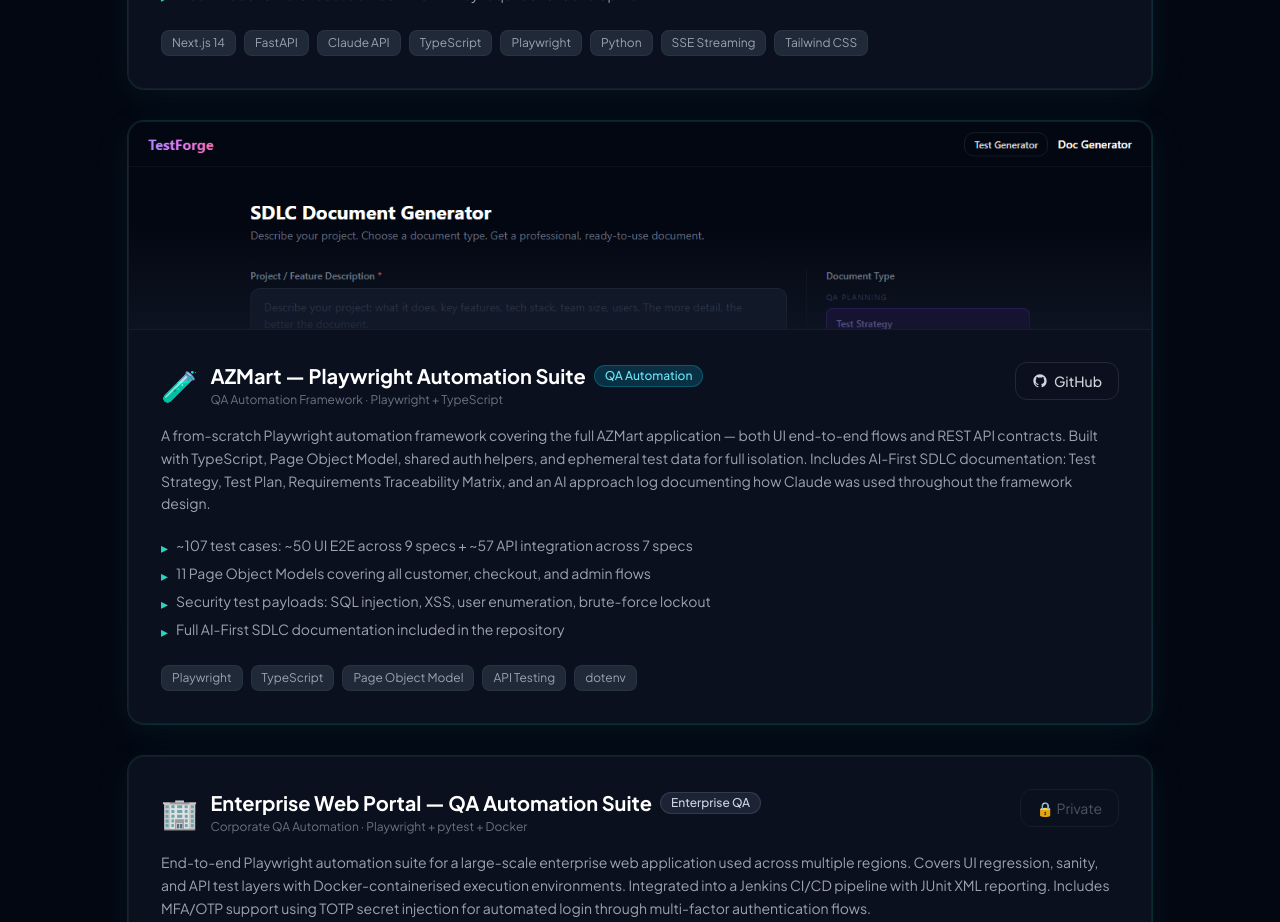
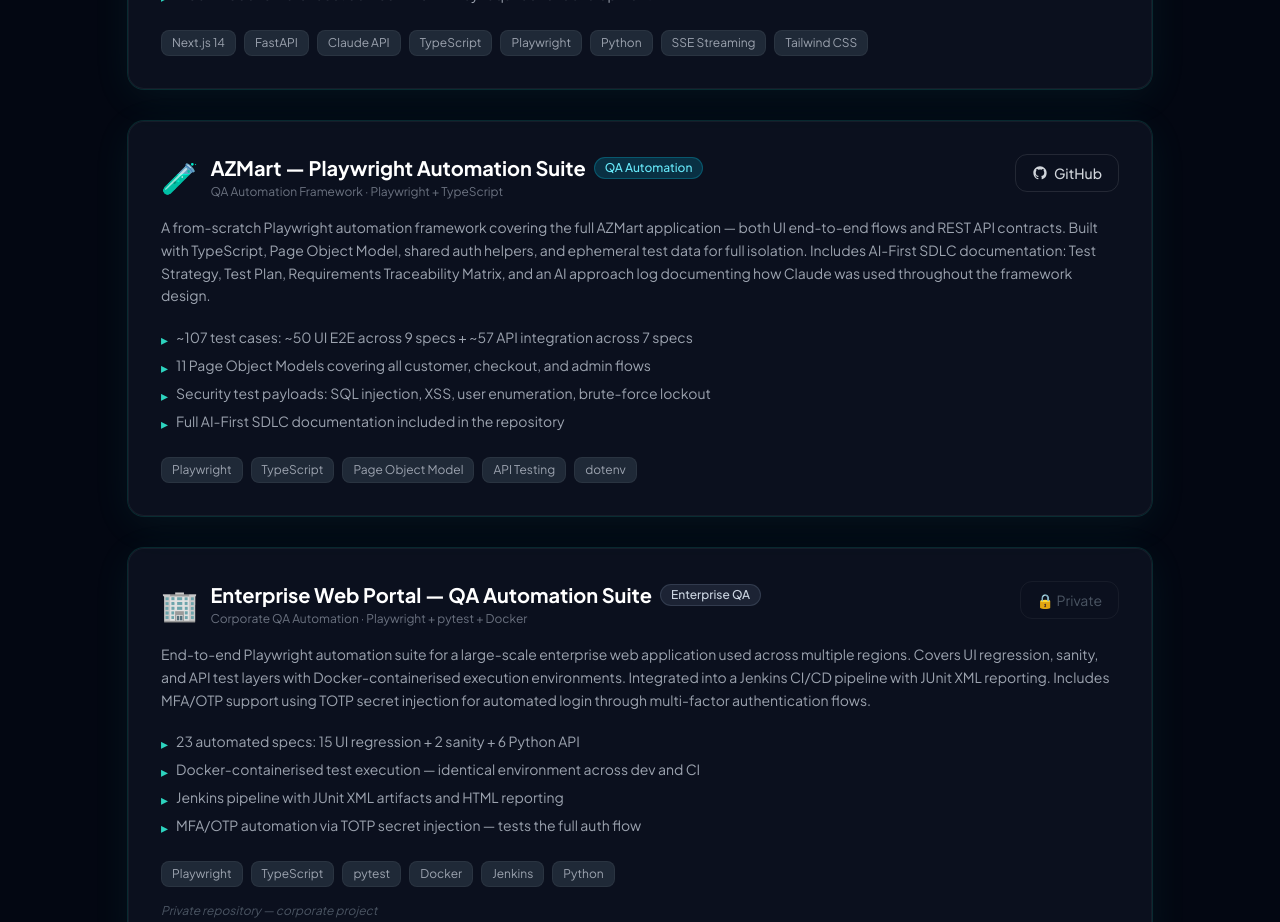
Before and after one commit to tajveed-aslam/tajveed-portfolio, a Next.js app: page / in a window 1280 px wide. Shown: the part 5980-6902 px from the top of the page. Built offline with nearby package versions, Linux system fonts and the light colour scheme.

Commit message:
Fix AZMartQA card incorrectly showing TestForge's screenshot

```diff
--- a/components/Projects.tsx
+++ b/components/Projects.tsx
@@ -98,8 +98,8 @@ const PROJECTS: Project[] = [
     badge:         "QA Automation",
     badgeColor:    "bg-cyan-500/20 text-cyan-300 border-cyan-500/30",
     icon:          "🧪",
-    screenshot:    "/screenshots/testforge-docs.png",
-    screenshotAlt: "Playwright SDLC document output panel showing a generated Test Strategy",
+    screenshot:    null,
+    screenshotAlt: null,
   },
   {
     title:       "Enterprise Web Portal — QA Automation Suite",
```
